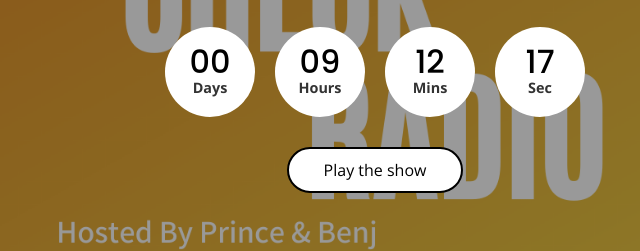
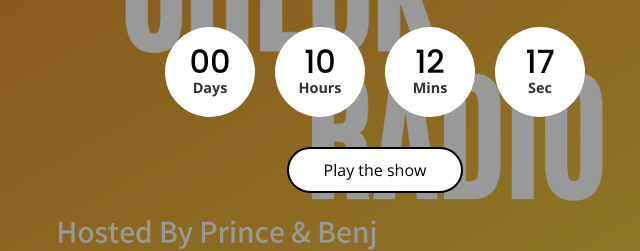
Before and after one commit to Lencripe/lencripe.github.io, a plain HTML site: page index.html in a window 1280 px wide. Shown: the part 518-769 px from the top of the page, 265-905 px from the left. Drawn offline with nearby package versions, Linux system fonts and the light colour scheme; files whose address does not match are found by name.

Commit message:
Time update

```diff
--- a/index.html
+++ b/index.html
@@ -80,7 +80,7 @@
         <p class="desc font-white">Our website is currently being built by Prince who's learning how to make the website.
           Hopefully it's all done for tomorrow's show stay tuned.</p>
 
-        <div id="normal-countdown" data-date="2020/05/07 07:00 PM"></div>
+        <div id="normal-countdown" data-date="2020/05/07 08:00 PM"></div>
         <a id="nextLink" style="visibility: hidden" class="notify-btn" href="mdayradio.html"><b>Play the show</b></a>
         <script>
           const linkButton = document.getElementById("nextLink");
```
